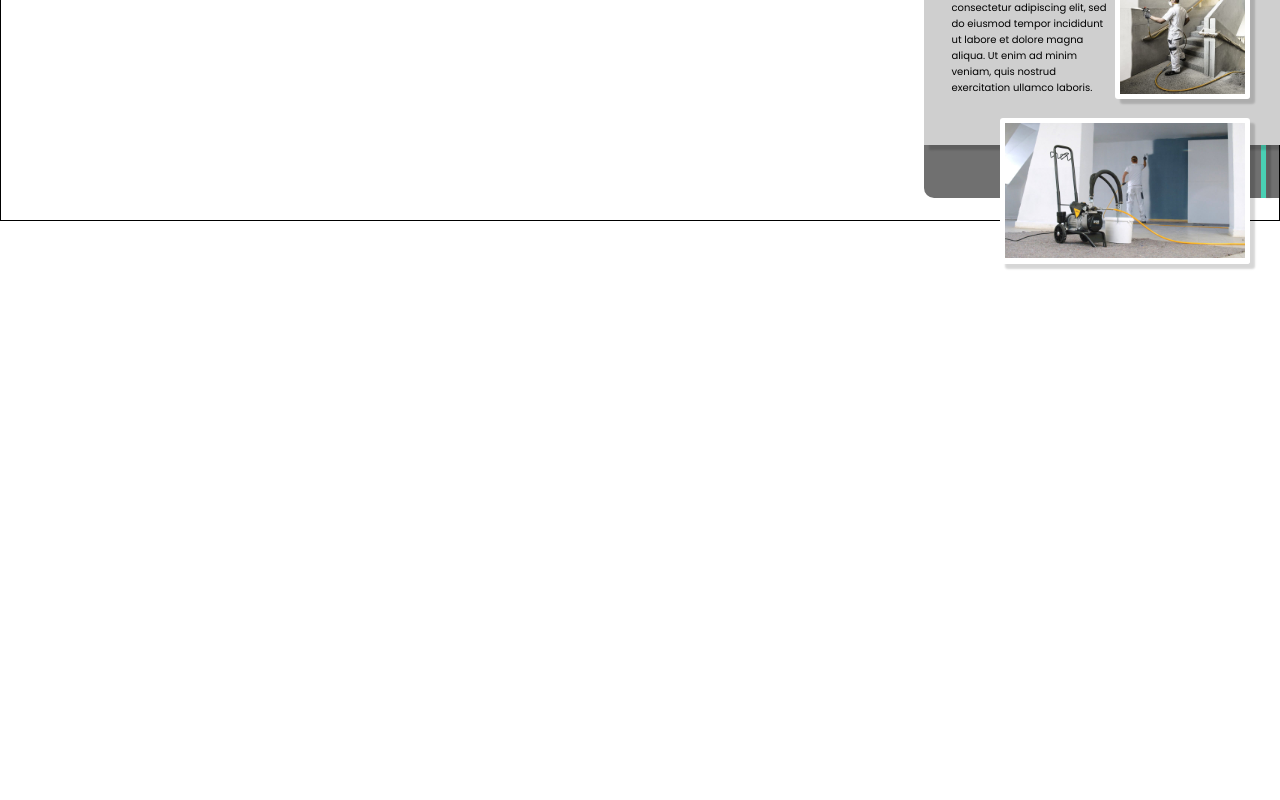
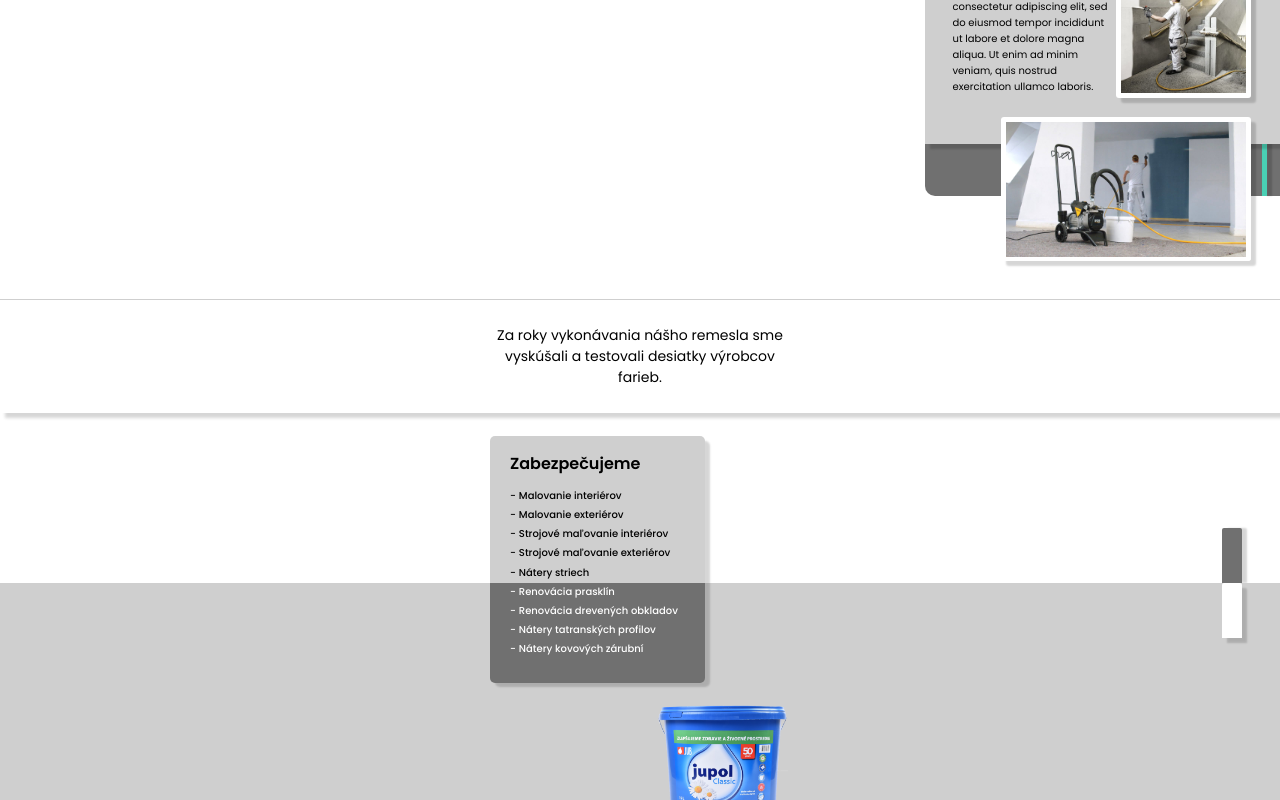
Before and after one commit to MatthewChevy/Synmal, a Vue app: page / in a window 1280 px wide. Shown: the part 1134-1934 px from the top of the page. Before the commit the page ends 1511 px from the top, so only its background shows below. Built offline with nearby package versions, Linux system fonts and the light colour scheme.

Commit message:
Third section, facny, paragrafs, bg layers

```diff
--- a/src/views/Home.vue
+++ b/src/views/Home.vue
@@ -1,11 +1,13 @@
 <template>
-    <main>
+    <header>
         <img class="welcome-image" src="../assets/img/welcome-image.png" alt="painting">
-        <header>
+        <div class="title-wrapper">
             <h1>Synmal - Jozef Zigo</h1>
             <h2>Maliari s 20 ročnými skúsenosťami</h2>
+        </div>
     </header>
 
+    <main>
         <section class="motto">
             <div class="motto-field">
                 <h3>Beautiful designs, powerful features and the freedom to build anything you want.</h3>
@@ -63,6 +65,67 @@
             </div>
         </section>
 
+        <aside class="center-content">
+            <h4 class="center-content-h4">
+                Za roky vykonávania nášho remesla sme
+                vyskúšali a testovali desiatky výrobcov farieb.
+            </h4>
+        </aside>
+
+        <section class="third-section">
+            <div class="third-section-cover-layer"></div>
+            <div class="third-section-field">
+                <div class="thrid-section-list-item">
+                    <h6>Zabezpečujeme</h6>
+                    <ul>
+                        <li>Malovanie interiérov</li>
+                        <li>Malovanie exteriérov</li>
+                        <li>Strojové maľovanie interiérov</li>
+                        <li>Strojové maľovanie exteriérov</li>
+                        <li>Nátery striech</li>
+                        <li class="reverse-color">Renovácia prasklín</li>
+                        <li class="reverse-color">Renovácia drevených obkladov</li>
+                        <li class="reverse-color">Nátery tatranských profilov</li>
+                        <li class="reverse-color">Nátery kovových zárubní</li>
+                    </ul>
+                    <div class="color-splitter"></div>
+                </div>
+
+                <div class="fancy-bucket">
+                    <img src="../assets/img/jupol.png" alt="Jupol bucket">
+                </div>
+
+            </div>
+
+            <div class="mirror-fancy-line"></div>
+
+            <div class="third-section-fancy-rectangle">
+                <div class="reverse-mirror-fancy-line"></div>
+            </div>
+
+            <aside class="third-field-aside">
+                <div class="third-field-aside-rectangle">
+                    <div class="fancy-paint-roller">
+                        <img src="../assets/img/paint-roller.png" alt="Paint roller">
+                    </div>
+                </div>
+
+                <div class="third-field-aside-wrapper">
+                    <p>
+                        Vo veľkej miere využívame produkty od firmy <strong>JUB</strong>.
+                        Cenou, kvalitou a krycou schopnosťou je pre nás veľkým favoritom
+                    </p>
+                </div>
+
+            </aside>
+
+        </section>
+
+        <footer>
+            <div tabindex="1" @click="$router.push({ path: '/contact' })">
+                <p class="contact-link-button">Kontaktujte nás</p>
+            </div>
+        </footer>
     </main>
 </template>
 
@@ -72,40 +135,37 @@ export default {}
 
 <style lang="scss" scoped>
 
-main{
-    padding-top: 3.438rem;
-    position: relative;
-    z-index: 2;
+//welcome image-------------------------------------------
+
+header{
+    padding-top: 3.4rem;
 }
-
-//welcome image-------------------------------------------
 
 .welcome-image{
     position: fixed;
     z-index: -2;
-    opacity: 60%;
+    opacity: 45%;
     max-width: 100%
 }
 
-header{
+.title-wrapper{
     max-width: 18.75rem;
     height: 13rem;
     margin: 0 auto;
-}
 
-header > h1{
+     h1{
         position: fixed;
         z-index: -1;
         color: $dark;
+        padding-top: 3.6rem;
+        line-height: 24px;
         font:{
             size: 23px;
             weight: 700;
         }
-    padding-top: 3.6rem;
-    line-height: 24px;
     }
 
-header > h2{
+    h2{
         position: fixed;
         z-index: -1;
         margin-top: 5.1rem;
@@ -115,9 +175,8 @@ header > h2{
             weight: 400;
         }
     }
+}
 
-
-//Section-wrapper---------------------------------
 
 //Motto-------------------------------------------
 
@@ -133,12 +192,12 @@ header > h2{
     width: 17.188rem;
     margin: 0 auto;
     text-align: center;
-}
 
-.motto-field > h3{
+    h3{
         font:{
             size: 14.5px;
             weight: 300;
+        }
     }
 }
 
@@ -166,15 +225,17 @@ header > h2{
 
 .first-section-h3-wrapper{
      padding: 1.563rem 0;
- }
 
-.first-section-h3-wrapper > h3{
+     h3{
+        color: $white;
+
         font:{
             size: 14.5px;
             weight: 500;
         }
-    color: $white;
     }
+}
+
 
 .first-section-fancy-circle{
     position: relative;
@@ -197,9 +258,8 @@ header > h2{
     display: flex;
     justify-content: space-between;
     max-width: 18.75rem;
-}
 
-.first-section-half-size-images > img{
+    img{
         border: 5px solid $white;
         max-width: 9.063rem;
         height: 13rem;
@@ -209,9 +269,10 @@ header > h2{
         box-shadow: 5px 5px 2px rgba(#000000, 16%);
     }
 
-.first-section-half-size-images > img:first-child{
+    img:first-child{
         margin-right: 0.313rem;
         margin-left: 0.125rem;
+    }
 }
 
 .first-section-full-size-image > img{
@@ -251,11 +312,11 @@ header > h2{
 //second section-------------------------------------------
 
 .second-section{
-    position: absolute;
+    position: relative;
     background-color: $white;
     width: 100%;
-    height: 26.5rem;
-    border: 1px solid black
+    height:31.5rem;
+    border-bottom: 0.5px solid $grey;
 }
 
 .second-section-field{
@@ -283,34 +344,31 @@ header > h2{
     margin: 0 auto;
 }
 
-.paint-machine-logo > img{
+.paint-machine-logo{
+    width: 5.375rem;
+    position: relative;
+    z-index: 1;
+    margin-top: 2rem;
+
+    img{
         max-width: 100%;
+    }
 }
 
 .second-section-h3-wrapper > h3{
     margin-top: 1.2rem;
+    color: $white;
     font:{
         size: 14px;
         weight: 500;
     }
-    color: $white;
-}
-
-.paint-machine-logo{
-    position: relative;
-    z-index: 1;
-    margin-top: 2rem;
-}
-
-.second-section-h3-wrapper > h3 > strong{
+    strong{
         font:{
             weight: 600;
         }
     }
+}
 
-.paint-machine-logo{
-    width: 5.375rem;
-}
 
 article > p {
     position: relative;
@@ -332,26 +390,24 @@ article > p {
     border: 5px solid $white;
     left: 10.2rem;
     box-shadow: 5px 5px 2px rgba(#000000, 16%);
+    img{
+        width: 100%;
     }
-
-.second-section-half-size-images > img{
-    width: 100%;
 }
 
 .second-section-full-size-images{
     position: relative;
     z-index: 1;
     width: 15.625rem;
-    height: 9.1rem;
+    height: 9.05rem;
     border: 5px solid $white;
     border-radius: 3px;
     bottom: 7.063rem;
     left: 3rem;
     box-shadow: 5px 5px 2px rgba(#000000, 16%);
+    img{
+        width: 100%;
     }
-
-.second-section-full-size-images > img{
-    width: 100%;
 }
 
 .second-section-fancy-line{
@@ -365,11 +421,238 @@ article > p {
     box-shadow: 5px 0px 2px rgba(0, 0, 0, 0.16);
 }
 
+// Center text section-----------------------------------
+
+.center-content{
+    position: relative;
+    z-index: 2;
+    width: 100%;
+    background-color: $white;
+    box-shadow: 5px 5px 3px rgba(0, 0, 0, 0.16);
+}
+
+.center-content-h4{
+    max-width: 17.875rem;
+    margin: 0 auto;
+    padding: 1.563rem 0px;
+    text-align: center;
+    font:{
+        size: 14px;
+        weight: 400;
+    }
+}
+
+//third section-------------------------------------------
+
+.third-section{
+    background-color: white;
+    position: relative;
+    z-index: 1;
+    bottom: 1.6rem;
+}
+
+.third-section-cover-layer{
+    width: 100%;
+    height: 10.938rem;
+    background-color: $white;
+    position: absolute;
+    z-index: 0;
+    margin-top: -1.55rem;
+}
+
+.third-section-field{
+    width: 18.75rem;
+    margin: 0 auto;
+    position: relative;
+    z-index: 2;
+}
 
 
+.thrid-section-list-item{
 
+    width: 13.438rem;
+    max-height: 15.4rem;
+    margin-top: 3rem;
+    background-color: #CFCFCF;
+    border-radius: 5px;
+    box-shadow: 5px 5px 2px rgba(#000000, 16%);
 
+        h6 {
+            color: $black;
+            padding: 0.938rem 1.25rem 0px;
 
+            font:{
+                size: 16px;
+                weight: 600;
+            }
+        }
+}
 
+ul{
+    position: relative;
+    z-index: 2;
+    padding:{
+        top: 0.625rem;
+        right: 1.25rem;
+        bottom: 0.625rem;
+        left: 1.25rem
+    }
+
+    li{
+        font:{
+        size: 10px;
+        weight: 500;
+        }
+        color: $black;
+        line-height: 1.2rem;
+    }
+
+    li:before {
+        content: "-";
+        padding-right: 0.188rem;
+    }
+}
+
+.reverse-color{
+     color: $white;
+ }
+
+.color-splitter{
+    width: 100%;
+    height: 6.25rem;
+    background: #707070;
+    position: relative;
+    z-index: 1;
+    bottom: 5.375rem;
+    border-radius: 0px 0px 5px 5px;
+}
+
+.third-section-fancy-rectangle{
+    width: 100%;
+    height: 22.5rem;
+    background-color: #CFCFCF;
+    position: absolute;
+    z-index: 1;
+    margin-top: -13.55rem;
+}
+
+.mirror-fancy-line{
+    position: absolute;
+    z-index: 0;
+    top: 5.75rem;
+    width: 1.25rem;
+    height: 3.438rem;
+    background-color: #707070;
+    right: 2.375rem;
+    border-radius: 2px 2px 0px 0px;
+    box-shadow: 5px 0px 2px rgb(0 0 0 / 16%);
+}
+
+.reverse-mirror-fancy-line{
+    position: absolute;
+    z-index: 0;
+    top: 0;
+    width: 1.25rem;
+    height: 3.438rem;
+    background-color: #ffffff;
+    right: 2.375rem;
+    border-radius: 2px 2px 0px 0px;
+    box-shadow: 5px 5px 2px rgb(0 0 0 / 16%);
+}
+
+.third-field-aside{
+    position: relative;
+    width: 100%;
+    padding-top: 0.938rem;
+    z-index: 2;
+}
+
+.third-field-aside-rectangle{
+    width: 69%;
+    height: 4.563rem;
+    background-color: $white;
+    position: absolute;
+    right: 0;
+    top: 0.2rem;
+    box-shadow: 5px 5px 2px rgba(#000000, 16%);
+}
+
+.fancy-bucket{
+    width: 8.125rem;
+    height: auto;
+    position: relative;
+    top: 1.45rem;
+    left: 10.5rem;
+    z-index: 1;
+
+    img{
+        max-width: 100%;
+    }
+}
+
+.fancy-paint-roller{
+    position: relative;
+    width: 8.25rem;
+    height: 8.25rem;
+    transform: rotate(90deg);
+    top: -1.7rem;
+    left: -6.4rem;
+
+    img{
+        max-width: 100%;
+    }
+}
+
+.third-field-aside-wrapper{
+    max-width: 18.75rem;
+    text-align: right;
+    margin: 0 auto;
+
+    p{
+        position: relative;
+        width: 13.188rem;
+        left: 5.5rem;
+        text-align: right;
+
+        font:{
+            size: 10px;
+            weight: 400;
+        }
+            strong{
+                font-weight: 700;
+            }
+    }
+}
+
+//footer-------------------------------------------------
+
+footer{
+    position: relative;
+    z-index: 1;
+    width: 100%;
+    height: 6rem;
+    background-color: $white;
+    margin-top: 1rem;
+    padding: 1.875rem 0 0 0;
+}
+
+.contact-link-button{
+
+    max-width: 10rem;
+    margin: 0 auto;
+    background-color: $fancy;
+    text-align: center;
+    box-shadow: 5px 5px 3px rgba(#000000, 16%);
+    padding: 0.15rem 0;
+    cursor: pointer;
+
+    a{
+        font:{
+            size: 15px;
+            weight: regular;
+        }
+        color: $black;
+    }
+}
 
 </style>
```
Lines whose indentation alone changed are shown as unchanged.
